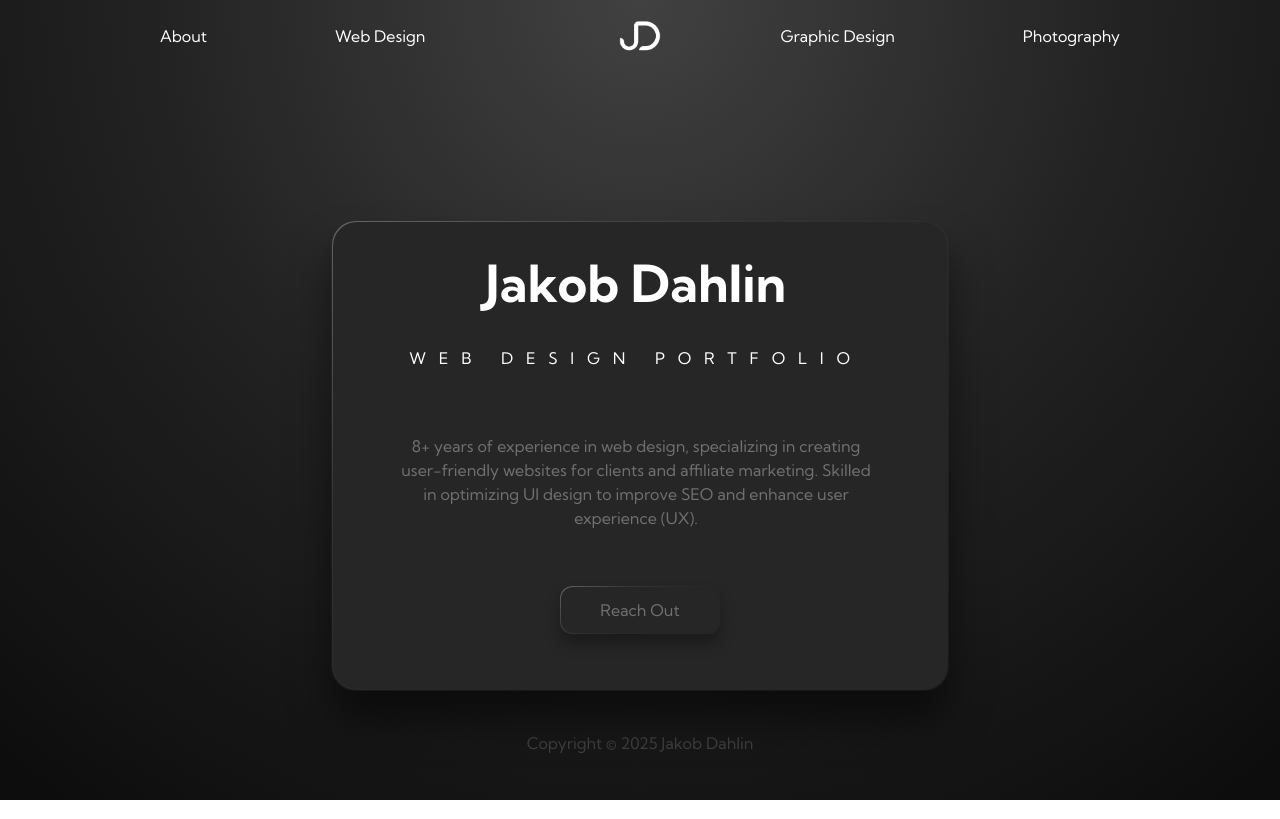
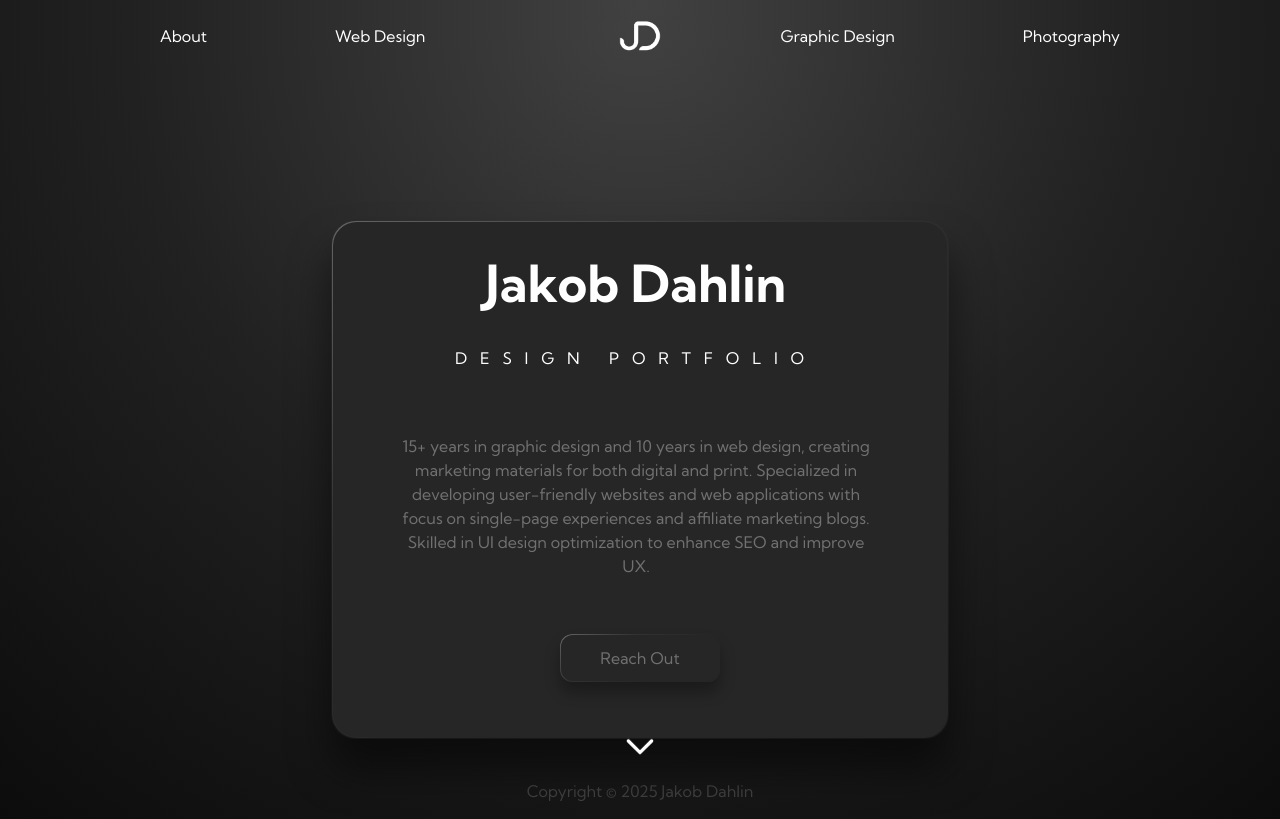
Before and after one commit to jakobdahlin/portfolio, a Next.js app: page / in a window 1280 px wide. Built offline with nearby package versions, Linux system fonts and the light colour scheme.

Commit message:
Welcome card copy improved.

```diff
--- a/app/components/welcomeintro/welcomeintro.tsx
+++ b/app/components/welcomeintro/welcomeintro.tsx
@@ -14,10 +14,8 @@ const Welcomecard: React.FC<CardProps> = ({ className }) => {
       <Backgroundcard>
         <div className="w-full max-w-xl px-1">
             <h1 className="text-responsive font-bold text-white py-2">Jakob Dahlin</h1>
-            <p className="tracking-responsive text-white 0 py-4">WEB DESIGN PORTFOLIO</p>
-            <p className="my-12 mx-12">8+ years of experience in web design, specializing in
-                creating user-friendly websites for clients and affiliate marketing.
-                Skilled in optimizing UI design to improve SEO and enhance user experience (UX).</p>
+            <p className="tracking-responsive text-white 0 py-4">DESIGN PORTFOLIO</p>
+            <p className="my-12 mx-12">15+ years in graphic design and 10 years in web design, creating marketing materials for both digital and print. Specialized in developing user-friendly websites and web applications with focus on single-page experiences and affiliate marketing blogs. Skilled in UI design optimization to enhance SEO and improve UX. </p>
           </div>
           <Contactbutton />
         </Backgroundcard>
```
